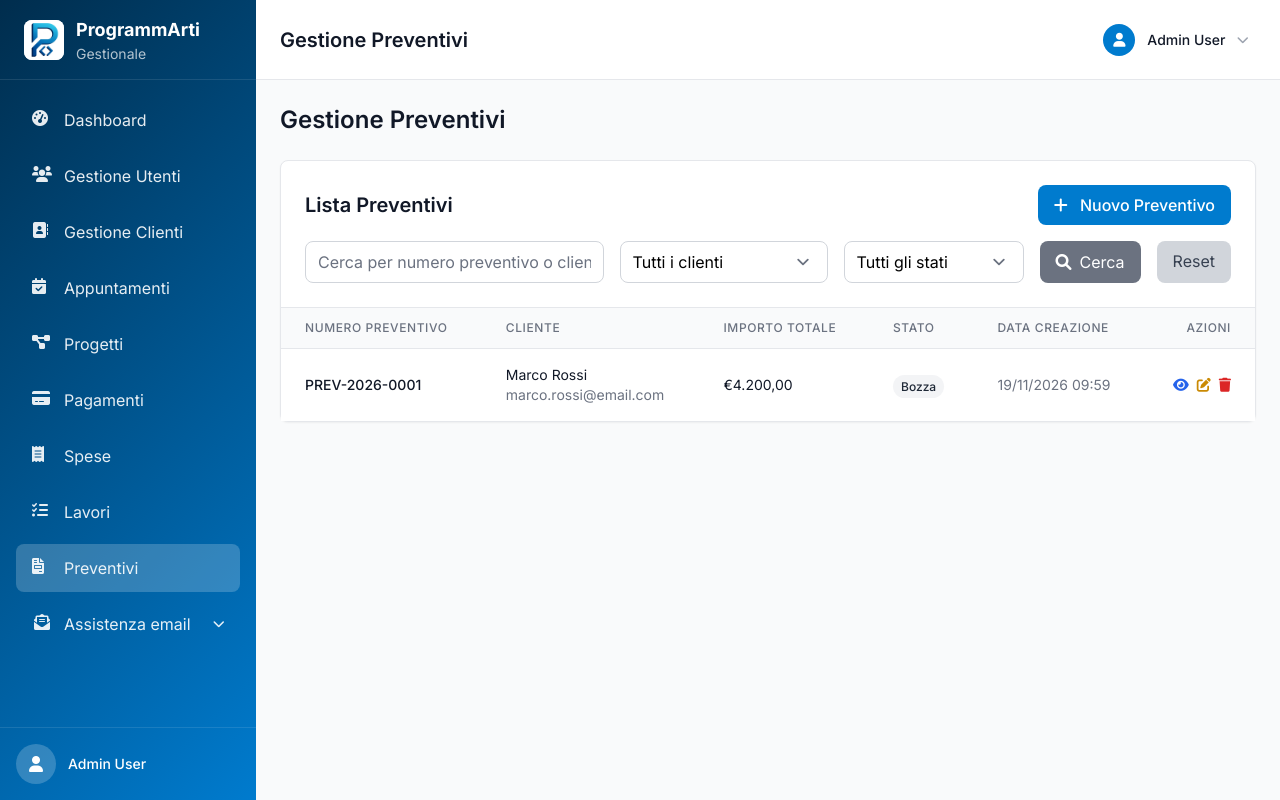
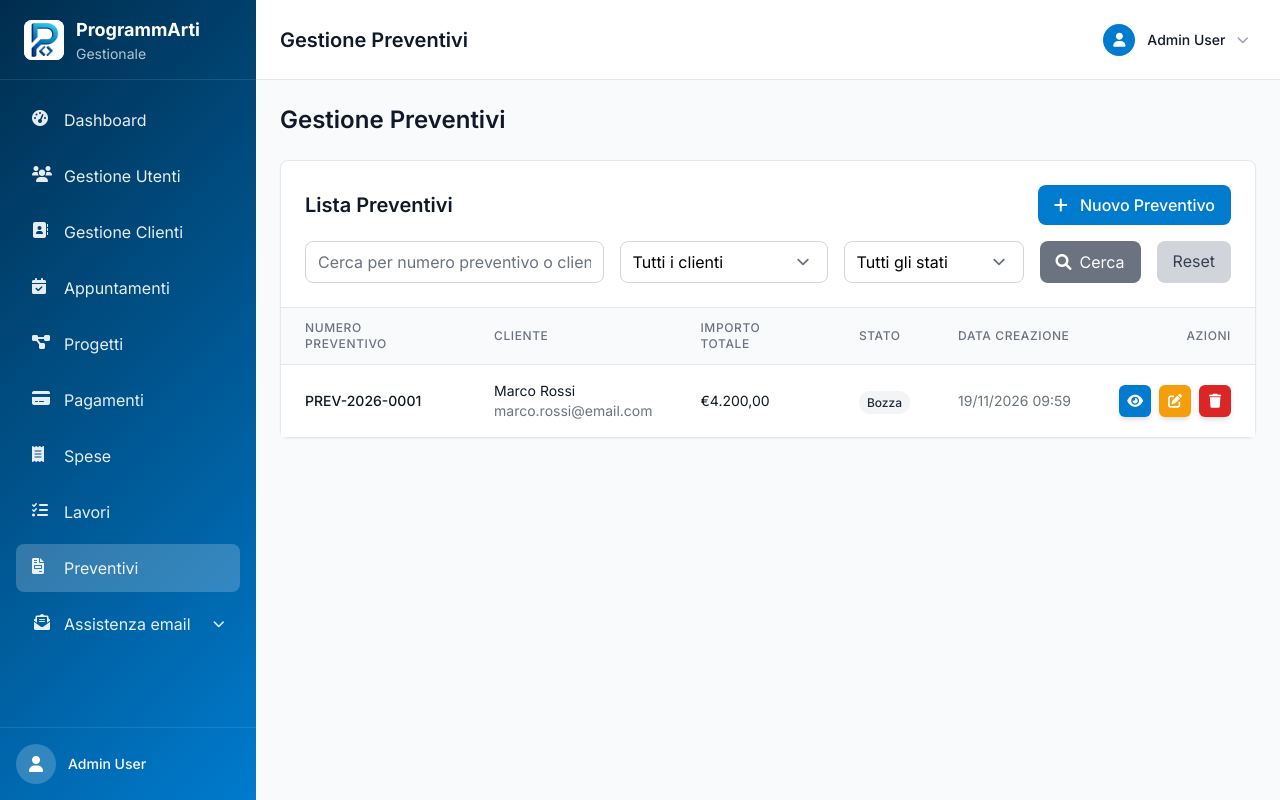
Before and after one commit to JoJoD3v/programmarti-gest, a Laravel app: page /preventivi in a window 1280 px wide. Run offline with Laravel 12, Linux system fonts and the light colour scheme; a user stored in the database is signed in; data comes from the database, SQL or seed files in the repository; style sheets or scripts are compiled from the project's sources; parts of the project's set-up code (start-up, migrations or seed data) failed here and were passed over.

Commit message:
Clickable table rows and filled action buttons
Rows with data-href open their record (Ctrl/Cmd+click opens a new tab);
links, buttons and form fields inside the row keep their own behaviour.
The eye/edit/trash icons become small filled buttons.

Co-Authored-By: Claude Opus 5.5 <noreply@anthropic.com>

```diff
--- a/resources/css/app.css
+++ b/resources/css/app.css
@@ -146,4 +146,24 @@
     .link {
         @apply text-indigo-600 hover:underline;
     }
+
+    /* Row actions in the tables: small filled, raised buttons */
+    .btn-act {
+        @apply inline-flex items-center justify-center w-8 h-8 rounded-md text-sm text-white shadow-md transition hover:shadow-lg focus:outline-none focus:ring-2 focus:ring-offset-1;
+    }
+    .btn-act-blue {
+        @apply bg-[#007BCE] hover:bg-[#005B99] focus:ring-[#007BCE];
+    }
+    .btn-act-yellow {
+        @apply bg-amber-500 hover:bg-amber-600 focus:ring-amber-500;
+    }
+    .btn-act-red {
+        @apply bg-red-600 hover:bg-red-700 focus:ring-red-600;
+    }
+    .btn-act-green {
+        @apply bg-green-600 hover:bg-green-700 focus:ring-green-600;
+    }
+    tr[data-href] {
+        @apply cursor-pointer;
+    }
 }
--- a/resources/js/app.js
+++ b/resources/js/app.js
@@ -5,3 +5,18 @@ import Alpine from 'alpinejs';
 window.Alpine = Alpine;
 
 Alpine.start();
+
+// Table rows with data-href open their record; links, buttons and form fields inside keep their own behaviour.
+document.addEventListener('click', (event) => {
+    const row = event.target.closest('tr[data-href]');
+
+    if (!row || event.target.closest('a, button, input, select, textarea, label, form') || window.getSelection().toString()) {
+        return;
+    }
+
+    if (event.ctrlKey || event.metaKey) {
+        window.open(row.dataset.href, '_blank');
+    } else {
+        window.location.href = row.dataset.href;
+    }
+});
--- a/resources/views/appointments/partials/table.blade.php
+++ b/resources/views/appointments/partials/table.blade.php
@@ -28,7 +28,7 @@
         </thead>
         <tbody class="bg-white divide-y divide-gray-200">
             @forelse($appointments as $appointment)
-                <tr class="hover:bg-gray-50">
+                <tr data-href="{{ route('appointments.edit', $appointment) }}" class="hover:bg-gray-50">
                     <td class="px-6 py-4 whitespace-nowrap">
                         <div class="text-sm font-medium text-gray-900">
                             {{ $appointment->client->full_name }}
@@ -91,7 +91,7 @@
                     <td class="px-6 py-4 whitespace-nowrap text-right text-sm font-medium">
                         <div class="flex justify-end space-x-2">
                             <a href="{{ route('appointments.edit', $appointment) }}"
-                               class="text-blue-600 hover:text-blue-900" title="Modifica">
+                               class="btn-act btn-act-blue" title="Modifica">
                                 <i class="fas fa-edit"></i>
                             </a>
                             <form action="{{ route('appointments.destroy', $appointment) }}"
@@ -101,7 +101,7 @@
                                 @csrf
                                 @method('DELETE')
                                 <button type="submit"
-                                        class="text-red-600 hover:text-red-900" title="Elimina">
+                                        class="btn-act btn-act-red" title="Elimina">
                                     <i class="fas fa-trash"></i>
                                 </button>
                             </form>
--- a/resources/views/preventivi/index.blade.php
+++ b/resources/views/preventivi/index.blade.php
@@ -112,7 +112,7 @@
                 </thead>
                 <tbody class="bg-white divide-y divide-gray-200">
                     @forelse($preventivi as $preventivo)
-                        <tr class="hover:bg-gray-50">
+                        <tr data-href="{{ route('preventivi.show', $preventivo) }}" class="hover:bg-gray-50">
                             <td class="px-6 py-4 whitespace-nowrap">
                                 <div class="text-sm font-medium text-gray-900">
                                     {{ $preventivo->quote_number }}
@@ -136,16 +136,16 @@
                             <td class="px-6 py-4 whitespace-nowrap text-right text-sm font-medium">
                                 <div class="flex justify-end space-x-2">
                                     <a href="{{ route('preventivi.show', $preventivo) }}"
-                                       class="text-blue-600 hover:text-blue-900" title="Visualizza">
+                                       class="btn-act btn-act-blue" title="Visualizza">
                                         <i class="fas fa-eye"></i>
                                     </a>
                                     <a href="{{ route('preventivi.edit', $preventivo) }}"
-                                       class="text-yellow-600 hover:text-yellow-900" title="Modifica">
+                                       class="btn-act btn-act-yellow" title="Modifica">
                                         <i class="fas fa-edit"></i>
                                     </a>
                                     @if($preventivo->pdf_path)
                                         <a href="{{ route('preventivi.download-pdf', $preventivo) }}"
-                                           class="text-green-600 hover:text-green-900" title="Scarica PDF">
+                                           class="btn-act btn-act-green" title="Scarica PDF">
                                             <i class="fas fa-download"></i>
                                         </a>
                                     @endif
@@ -155,7 +155,7 @@
                                           onsubmit="return confirm('Sei sicuro di voler eliminare questo preventivo?')">
                                         @csrf
                                         @method('DELETE')
-                                        <button type="submit" class="text-red-600 hover:text-red-900" title="Elimina">
+                                        <button type="submit" class="btn-act btn-act-red" title="Elimina">
                                             <i class="fas fa-trash"></i>
                                         </button>
                                     </form>
--- a/resources/views/projects/show.blade.php
+++ b/resources/views/projects/show.blade.php
@@ -207,7 +207,7 @@
                             </thead>
                             <tbody class="bg-white divide-y divide-gray-200">
                                 @foreach($project->payments->sortBy('due_date') as $payment)
-                                    <tr class="hover:bg-gray-50">
+                                    <tr data-href="{{ route('payments.show', $payment) }}" class="hover:bg-gray-50">
                                         <td class="px-6 py-4 whitespace-nowrap">
                                             <span class="px-2 py-1 text-xs font-medium rounded-full bg-blue-100 text-blue-800">
                                                 {{ App\Models\Payment::getPaymentTypes()[$payment->payment_type] ?? $payment->payment_type }}
@@ -247,7 +247,7 @@
                                                         @csrf
                                                         @method('PATCH')
                                                         <button type="submit"
-                                                                class="text-green-600 hover:text-green-900"
+                                                                class="btn-act btn-act-green"
                                                                 title="Segna come completato">
                                                             <i class="fas fa-check"></i>
                                                         </button>
@@ -255,7 +255,7 @@
                                                     @endcan
                                                 @endif
                                                 <a href="{{ route('payments.show', $payment) }}"
-                                                   class="text-blue-600 hover:text-blue-900">
+                                                   class="btn-act btn-act-blue">
                                                     <i class="fas fa-eye"></i>
                                                 </a>
                                             </div>
```
Also changed, not shown: resources/views/clients/index.blade.php (+4 -4 lines), resources/views/expenses/index.blade.php (+4 -4 lines), resources/views/payments/partials/table.blade.php (+5 -5 lines), resources/views/preventivi/partials/table.blade.php (+5 -5 lines), resources/views/projects/partials/table.blade.php (+4 -4 lines), resources/views/users/index.blade.php (+4 -4 lines), resources/views/works/index.blade.php (+5 -5 lines), 5 other files.
